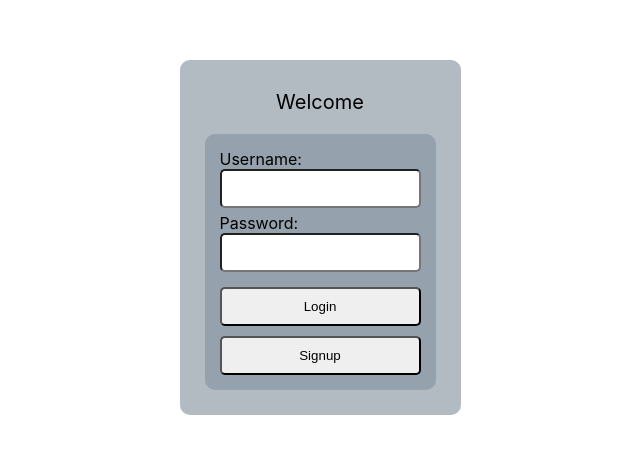
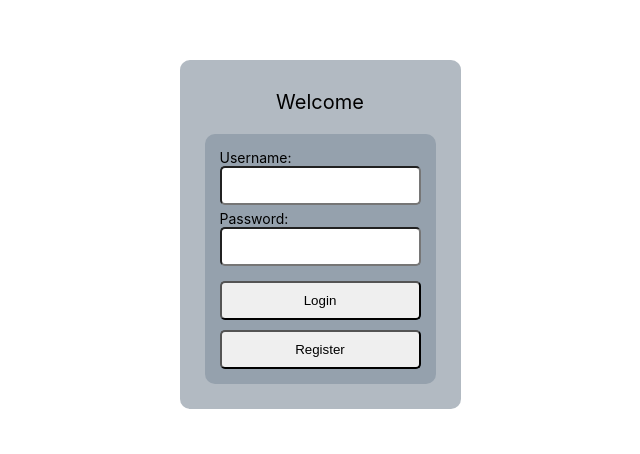
Before and after one commit to joeybinz/CPSC8750-Basic-Website, a React (Create React App) app in the folder 8750-basic-website/: page / in a window 1280 px wide. Shown: the part 190-644 px from the top of the page, without its empty margins (320-960 px from the left). Built offline with nearby package versions, Linux system fonts and the light colour scheme.

Commit message:
Swap to buttons

```diff
--- a/8750-basic-website/src/pages/LoginPage.js
+++ b/8750-basic-website/src/pages/LoginPage.js
@@ -9,8 +9,8 @@ function LoginPage() {
           <input type="text" style={styles.fields}/>
           <p style={styles.loginText}>Password:</p>
           <input type="text" style={styles.fields}/>
-          <input type="submit" value="Login" style={styles.buttons}/>
-          <input type="submit" value="Signup" style={styles.buttons}/>
+          <button onClick={null} style={styles.buttons}>Login</button>
+          <button onClick={null} style={styles.buttons}>Register</button>
         </div>
       </div>
     </div>
@@ -50,6 +50,7 @@ const styles = {
   loginText: {
     padding: 0,
     margin: 0,
+    fontSize: 14,
   },
   fields: {
     padding: 10,
```
